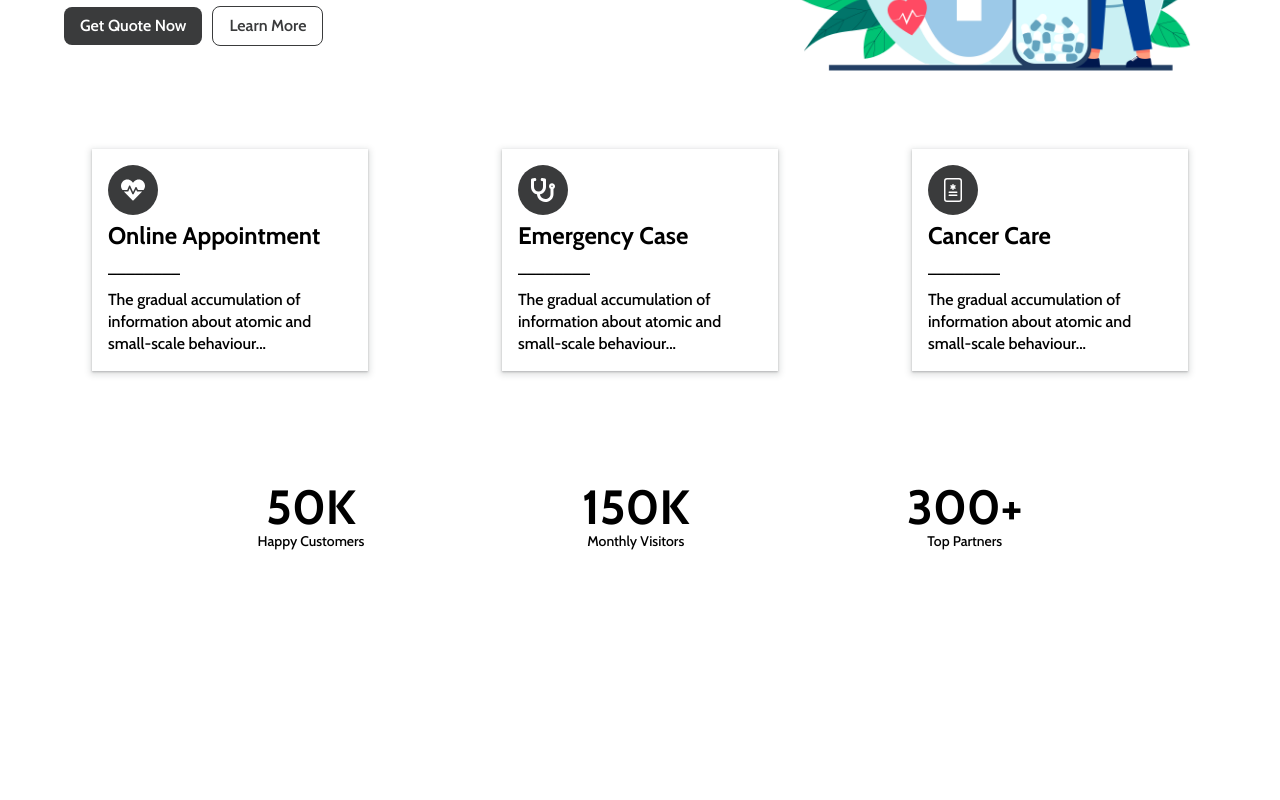
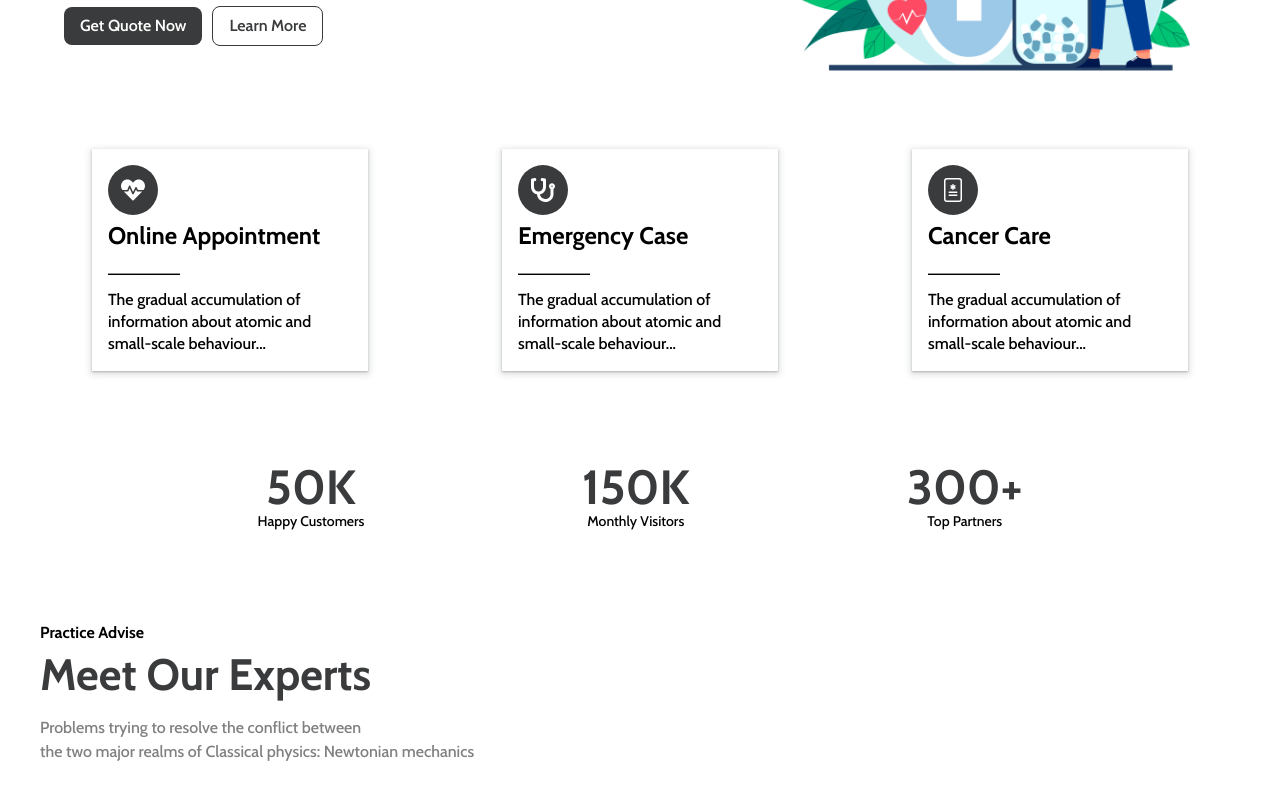
Before and after one commit to shreyT19/Sarbeswari-Labs-Project, a React (Vite) app: page / in a window 1280 px wide. Shown: the part 380-1180 px from the top of the page. Built offline with nearby package versions, Linux system fonts and the light colour scheme.

Commit message:
updated partners section

```diff
--- a/src/App.tsx
+++ b/src/App.tsx
@@ -1,6 +1,7 @@
 // import { useState } from 'react'
 
 // import ActiveMenu from './components/ActiveMenu/ActiveMenu'
+import ExpertsSection from './components/ExpertsSection/ExpertsSection'
 import Hero from './components/HeroSection/Hero'
 import CardComponent from './components/UsableComponents/CardComponent/CardComponent'
 import VisitorNumber from './components/VisitorNumbers/VisitorNumbers'
@@ -17,6 +18,7 @@ function App() {
       <Hero/>
       <CardComponent/>
       <VisitorNumber/>
+      <ExpertsSection/>
       {/* <CardComponent/>
       <CardComponent/> */}
     </>
--- /dev/null
+++ b/src/components/ExpertsSection/ExpertsSection.scss
@@ -0,0 +1,39 @@
+@import "../../css-config/mixins.scss";
+.experts__section{
+    padding: 80px 0 0;
+    max-width: 1200px;
+    margin: 0 auto;
+    padding-inline: 20px;
+    @include md{
+        padding-inline:0;
+    }
+    .small-header__section{
+        display: flex;
+        flex-direction: column;
+
+        .sub-heading{
+            padding: 10px 0;
+            font-weight: bold;
+
+        }
+        .heading{
+            font-size: 32px;
+            font-weight: bolder;
+            color:#3a3b3c;
+            padding: 10px 0 ;
+            @include md{
+                font-size: 44px;
+            }
+        }
+        .about{
+            font-size: 14px;
+            color:grey;
+            line-height: 1.5;
+            padding: 20px 0;
+            @include md{
+                font-size: 16px;
+
+            }
+        }
+    }
+}
--- /dev/null
+++ b/src/components/ExpertsSection/ExpertsSection.tsx
@@ -0,0 +1,26 @@
+
+import './ExpertsSection.scss';
+const ExpertsSection: React.FC = () => {
+
+    return <div className="experts__section">
+        <SmallHeaderSection />
+        <div className="experts__container">
+            <div className="left-side">
+
+            </div>
+        </div>
+    </div>
+}
+
+export default ExpertsSection;
+
+
+export const SmallHeaderSection: React.FC = () => {
+    return <div className="small-header__section">
+        <p className="sub-heading">Practice Advise</p>
+        <p className="heading">Meet Our Experts</p>
+        <p className="about">
+            Problems trying to resolve the conflict between <br /> the two major realms of Classical physics: Newtonian mechanics
+        </p>
+    </div>
+}
--- a/src/components/VisitorNumbers/VisitorNumbers.scss
+++ b/src/components/VisitorNumbers/VisitorNumbers.scss
@@ -7,9 +7,11 @@
     justify-content: space-evenly;
     flex-direction: column;
     gap:60px;
-    padding: 50px 0 0;
+    padding: 40px 0 0;
+    padding-inline: 20px;
     @include md{
-       padding: 100px 0 0;
+        padding-inline: 0;
+       padding: 80px 0 0;
     gap:0px;
     flex-direction: row;
    }
@@ -19,6 +21,7 @@
         align-items: center;
         span{
             font-size: 48px;
+            color: #3a3b3c;;
             font-weight:bolder;
         }
         p{
--- a/src/components/VisitorNumbers/VisitorNumbers.tsx
+++ b/src/components/VisitorNumbers/VisitorNumbers.tsx
@@ -26,7 +26,7 @@ interface Props {
 }
 
 export const ReusableComponent: React.FC<Props> = ({ limit, Character,About }) => {
-
+    let interval: any;
     const [count,setCounter] = useState<number>(0);
 
     useEffect(()=>{
@@ -34,13 +34,35 @@ export const ReusableComponent: React.FC<Props> = ({ limit, Character,About }) =
             setCounter(prevNumber=>prevNumber+1);
         }
 
-        let interval = setInterval(()=>{
-            if(count<limit){
-                handleScreenLoad();
-            }else{
-                clearInterval(interval);
-            }
-        },20);
+        if(limit===50){
+            interval = setInterval(()=>{
+                if(count<limit){
+                    handleScreenLoad();
+                }else{
+                    clearInterval(interval);
+                }
+            },10);
+        }
+        if(limit===150){
+            interval = setInterval(()=>{
+                if(count<limit){
+                    handleScreenLoad();
+                }else{
+                    clearInterval(interval);
+                }
+            },4);
+        }
+
+        if(limit===300){
+            interval = setInterval(()=>{
+                if(count<limit){
+                    handleScreenLoad();
+                }else{
+                    clearInterval(interval);
+                }
+            },2.5);
+        }
+
 
         return ()=>{
             clearInterval(interval);
--- a/src/components/header/Header.tsx
+++ b/src/components/header/Header.tsx
@@ -10,7 +10,7 @@ const Header: React.FC = () => {
 
   const menuRef = useRef<HTMLDivElement>(null);
 
-  const [scrolled, setScrolled] = useState<boolean>(false);
+  // const [scrolled, setScrolled] = useState<boolean>(false);
   const [screenSize, setScreenSize] = useState<number>(window.innerWidth);
   const [activeMenu, setActiveMenu] = useState<boolean>(false);
 
```
